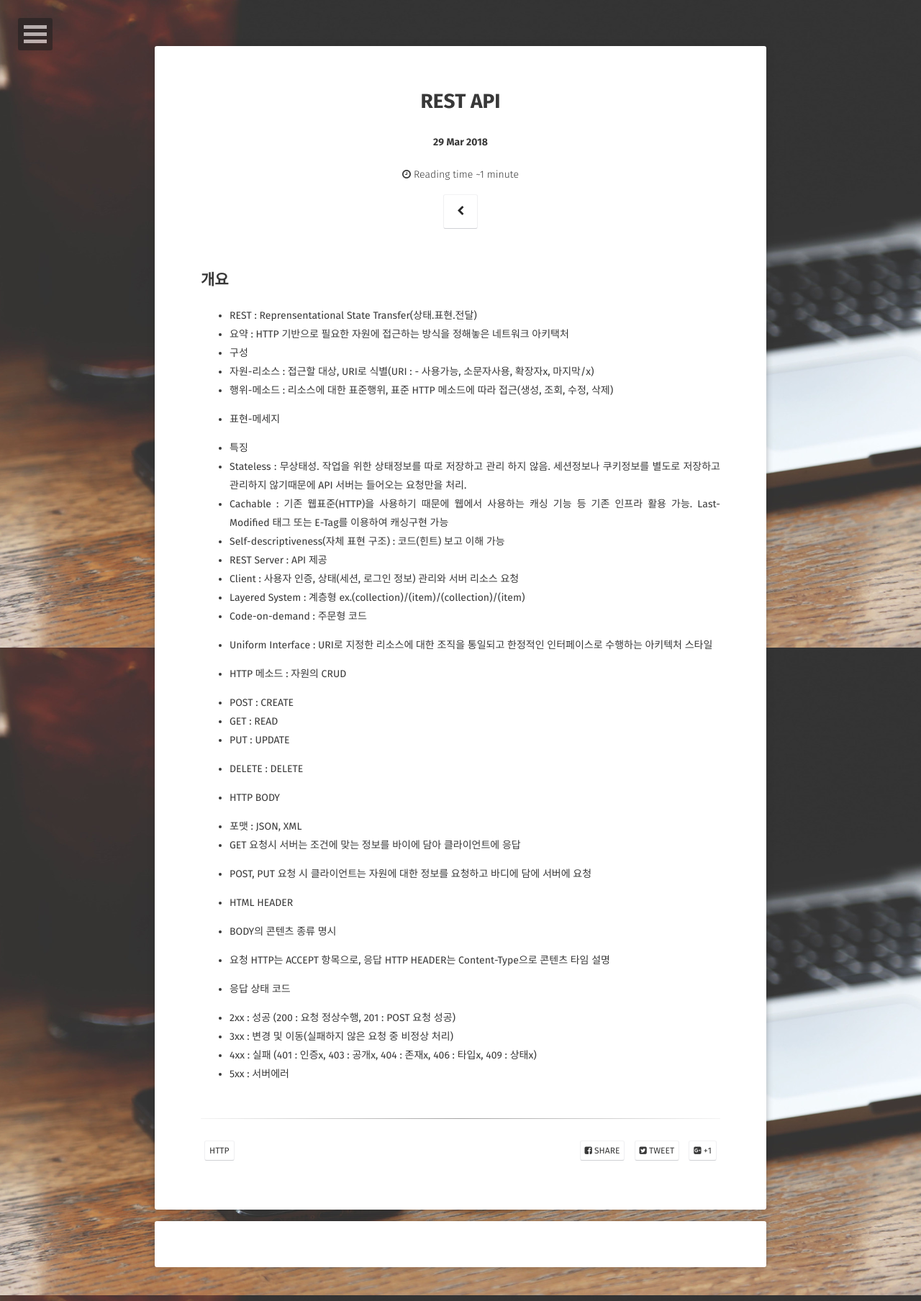
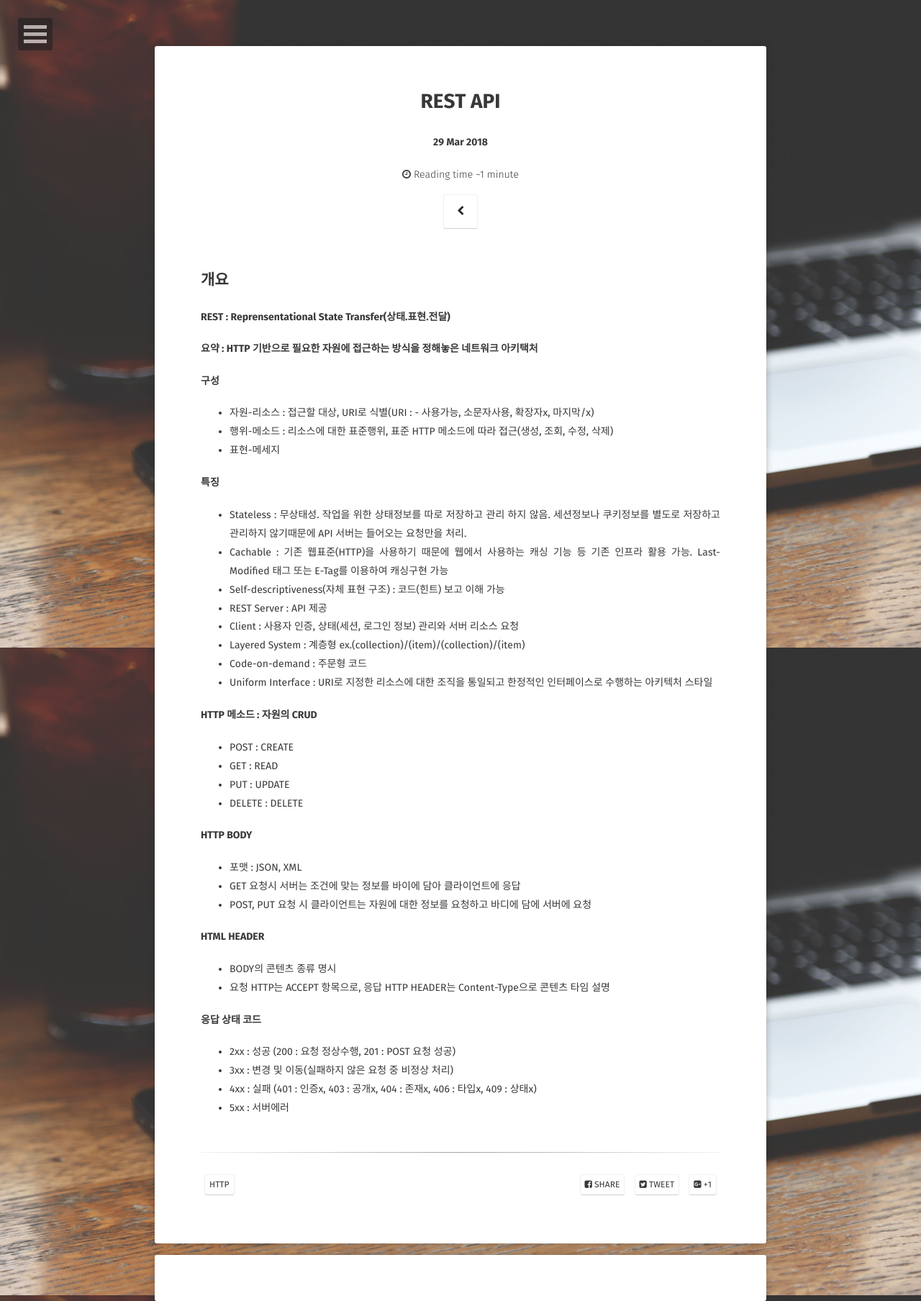
Before and after one commit to yulia0817/yulia0817.github.io, a Jekyll site: the page built from _posts/2018-04-04-rest-api.md, in a window 1280 px wide. Shown: the whole page at 72% size. Built offline with Jekyll 4.4.1, drawn with Linux system fonts in a browser that asks for light colours; some web fonts are replaced; comment, search, counter and statistics services are not loaded.

```diff
--- a/_posts/2018-04-04-rest-api.md
+++ b/_posts/2018-04-04-rest-api.md
@@ -10,14 +10,14 @@ comments: true
 
 ## 개요
 
-* REST : Reprensentational State Transfer(상태.표현.전달)
-* 요약 : HTTP 기반으로 필요한 자원에 접근하는 방식을 정해놓은 네트워크 아키택처
-* 구성
+#### REST : Reprensentational State Transfer(상태.표현.전달)
+#### 요약 : HTTP 기반으로 필요한 자원에 접근하는 방식을 정해놓은 네트워크 아키택처
+#### 구성
 - 자원-리소스 : 접근할 대상, URI로 식별(URI : - 사용가능, 소문자사용, 확장자x, 마지막/x)
 - 행위-메소드 : 리소스에 대한 표준행위, 표준 HTTP 메소드에 따라 접근(생성, 조회, 수정, 삭제)
 - 표현-메세지
 
-* 특징
+#### 특징
 - Stateless : 무상태성. 작업을 위한 상태정보를 따로 저장하고 관리 하지 않음. 세션정보나 쿠키정보를 별도로 저장하고 관리하지 않기때문에 API 서버는 들어오는 요청만을 처리.
 - Cachable : 기존 웹표준(HTTP)을 사용하기 때문에 웹에서 사용하는 캐싱 기능 등 기존 인프라 활용 가능. Last-Modified 태그 또는 E-Tag를 이용하여 캐싱구현 가능
 - Self-descriptiveness(자체 표현 구조) : 코드(힌트) 보고 이해 가능
@@ -28,27 +28,27 @@ comments: true
 - Uniform Interface : URI로 지정한 리소스에 대한 조직을 통일되고 한정적인 인터페이스로 수행하는 아키텍처 스타일
 
 
-* HTTP 메소드 : 자원의 CRUD
+#### HTTP 메소드 : 자원의 CRUD
 
 - POST : CREATE
 - GET : READ
 - PUT : UPDATE
 - DELETE : DELETE
 
-* HTTP BODY
+#### HTTP BODY
 
 - 포맷 : JSON, XML
 - GET 요청시 서버는 조건에 맞는 정보를 바이에 담아 클라이언트에 응답
 - POST, PUT 요청 시 클라이언트는 자원에 대한 정보를 요청하고 바디에 담에 서버에 요청
 
 
-* HTML HEADER
+#### HTML HEADER
 
 - BODY의 콘텐츠 종류 명시
 - 요청 HTTP는 ACCEPT 항목으로, 응답 HTTP HEADER는 Content-Type으로 콘텐츠 타임 설명
 
 
-* 응답 상태 코드
+#### 응답 상태 코드
 
 - 2xx : 성공 (200 : 요청 정상수행, 201 : POST 요청 성공)
 - 3xx : 변경 및 이동(실패하지 않은 요청 중 비정상 처리)
```
Also changed, not shown: _posts/2018-03-28-kotlin-class.md (+13 -1 lines).
